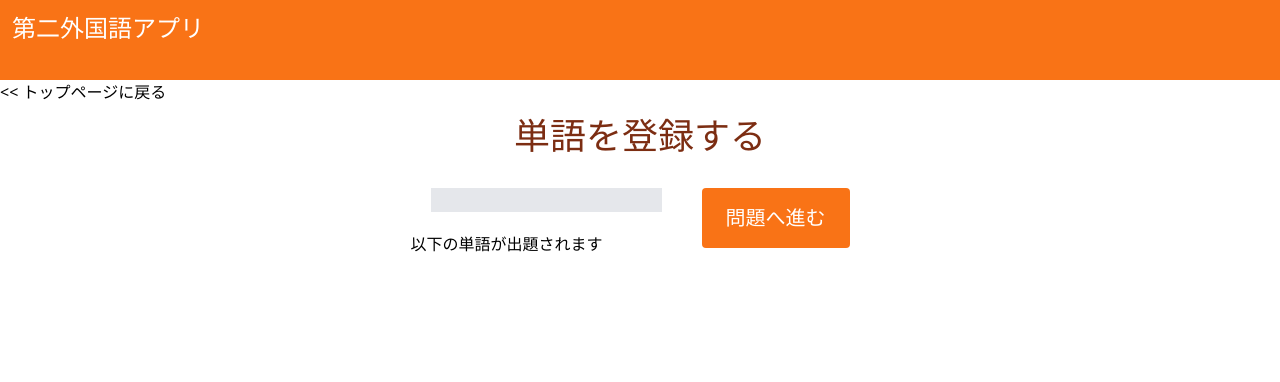
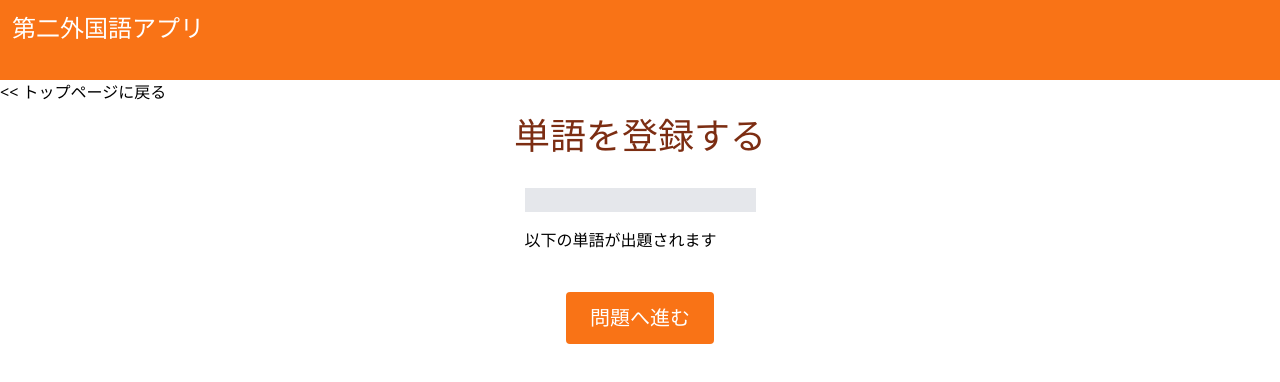
Before and after one commit to jack-app/foreign_language_game, a Next.js app in the folder front/: page /register/russia in a window 1280 px wide. Shown: the top 382 px of the page. Built offline with nearby package versions, Linux system fonts and the light colour scheme.

Commit message:
スタイルを整えた

```diff
--- a/front/pages/register/france.tsx
+++ b/front/pages/register/france.tsx
@@ -43,8 +43,8 @@ const RegisterFrance = () => {
       <p className="p-3 text-center text-[1.75rem] text-orange-900 sm:text-2xl md:text-3xl lg:text-4xl">
         {title}
       </p>
-      <div className="flex items-start justify-center">
-        <form onSubmit={addWord}>
+      <div className="grid place-items-center">
+        <form className="m-5" onSubmit={addWord}>
           <input
             className="m-5 bg-gray-200"
             value={word}
--- a/front/pages/register/russia.tsx
+++ b/front/pages/register/russia.tsx
@@ -41,16 +41,16 @@ const RegisterRussia = () => {
       <p className="p-3 text-center text-[1.75rem] text-orange-900 sm:text-2xl md:text-3xl lg:text-4xl">
         {title}
       </p>
-      <div className="flex items-start justify-center">
-        <form onSubmit={addWord}>
+      <div className="grid place-items-center">
+        <form className="m-5" onSubmit={addWord}>
           <input
-            className="m-5 bg-gray-200"
+            className="bg-gray-200"
             value={word}
             onChange={(event) => {
               setWord(event.target.value)
             }}
           />
-          <p>以下の単語が出題されます</p>
+          <p className="pt-4">以下の単語が出題されます</p>
           <ul className="bg-orange-200">
             {texts.map((text, item) => (
               <li key={item}>{text.word}</li>
@@ -58,7 +58,7 @@ const RegisterRussia = () => {
           </ul>
         </form>
         <button
-          className="m-5 inline-block w-auto rounded bg-orange-500 p-4 pr-6 pl-6 text-xl text-white hover:bg-orange-400"
+          className="m-5 inline-block w-auto rounded bg-orange-500 p-3 pr-6 pl-6 text-xl text-white hover:bg-orange-400"
           onClick={handleSubmit}
         >
           問題へ進む
```
